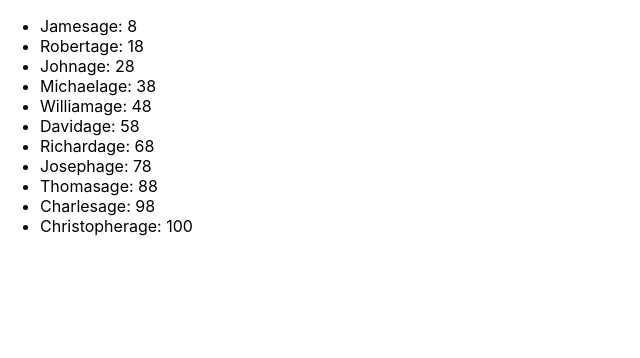
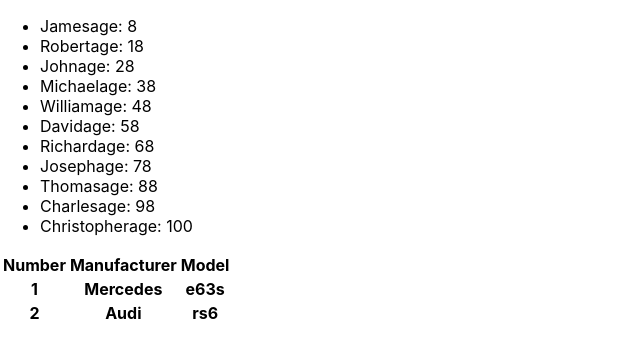
Before and after one commit to gargandiz/Microtasks, a React (Create React App) app: page / in a window 1280 px wide. Shown: the top 358 px of the page, without its empty margins (0-640 px from the left). Built offline with nearby package versions, Linux system fonts and the light colour scheme.

Commit message:
Lesson_2_HW

```diff
--- a/src/NewComponents/NewComponent.tsx
+++ b/src/NewComponents/NewComponent.tsx
@@ -11,16 +11,16 @@
     age: number
 }
 
-// type CarsType = {
-//     manufacturer: string,
-//     model: string
-// }
+type CarsType = {
+    manufacturer: string,
+    model: string
+}
 
 export const NewComponent = (props: NewComponentType) => {
-    // const topCars = [
-    //     {manufacturer: 'Mercedes', model: 'e63s'},
-    //     {manufacturer: 'Audi', model: 'rs6'}
-    // ]
+    const topCars = [
+        {manufacturer: 'Mercedes', model: 'e63s'},
+        {manufacturer: 'Audi', model: 'rs6'}
+    ]
 
     return (
         <>
@@ -34,23 +34,23 @@
                     )
                 })}
             </ul>
-            {/*<table>*/}
-            {/*    <tr>*/}
-            {/*        <th>Number</th>*/}
-            {/*        <th>Manufacturer</th>*/}
-            {/*        <th>Model</th>*/}
-            {/*    </tr>*/}
-            {/*    {topCars.map((objFromTopCars, index) => {*/}
-            {/*        index +=1;*/}
-            {/*        return (*/}
-            {/*        <tr>*/}
-            {/*            <th>{index}</th>*/}
-            {/*            <th>{objFromTopCars.manufacturer}</th>*/}
-            {/*            <th>{objFromTopCars.model}</th>*/}
-            {/*        </tr>*/}
-            {/*        )*/}
-            {/*    })}*/}
-            {/*</table>*/}
+            <table>
+                <tr>
+                    <th>Number</th>
+                    <th>Manufacturer</th>
+                    <th>Model</th>
+                </tr>
+                {topCars.map((objFromTopCars, index) => {
+                    index +=1;
+                    return (
+                    <tr>
+                        <th>{index}</th>
+                        <th>{objFromTopCars.manufacturer}</th>
+                        <th>{objFromTopCars.model}</th>
+                    </tr>
+                    )
+                })}
+            </table>
         </>
     )
 }
```
